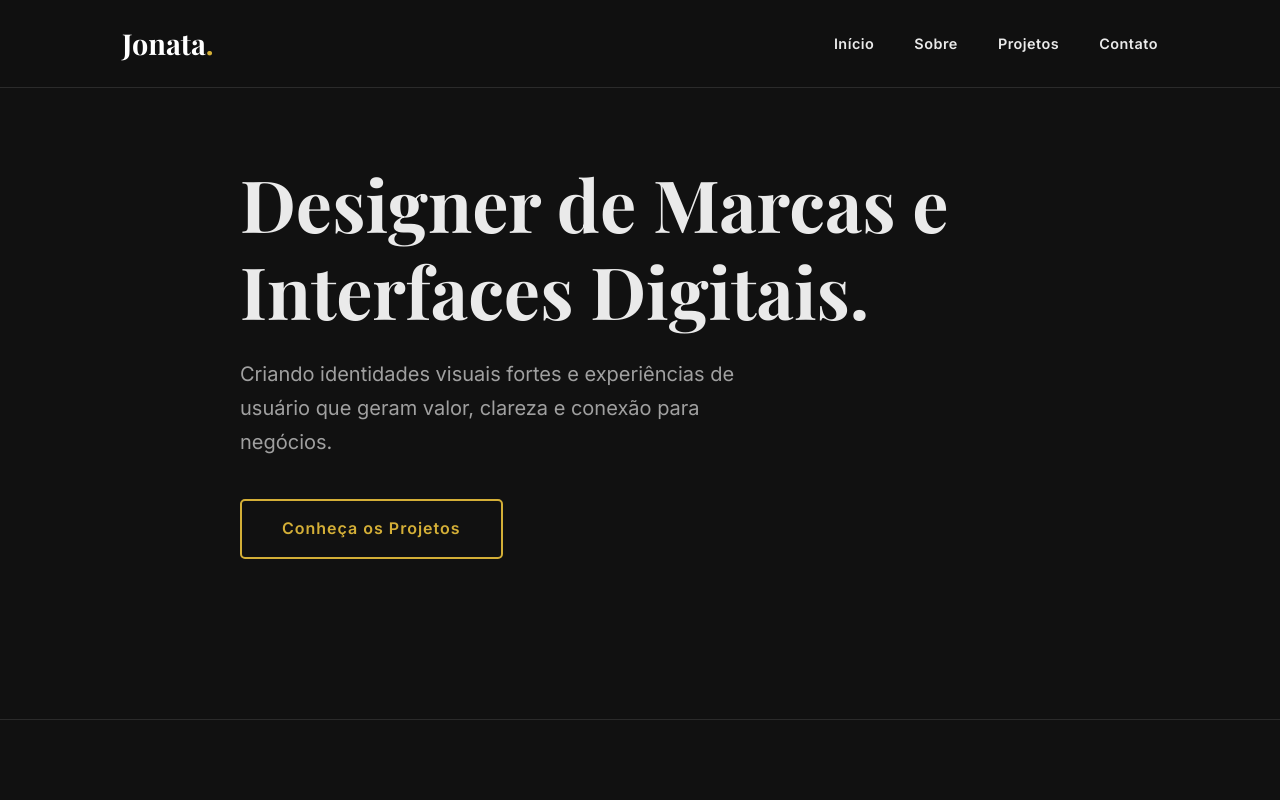
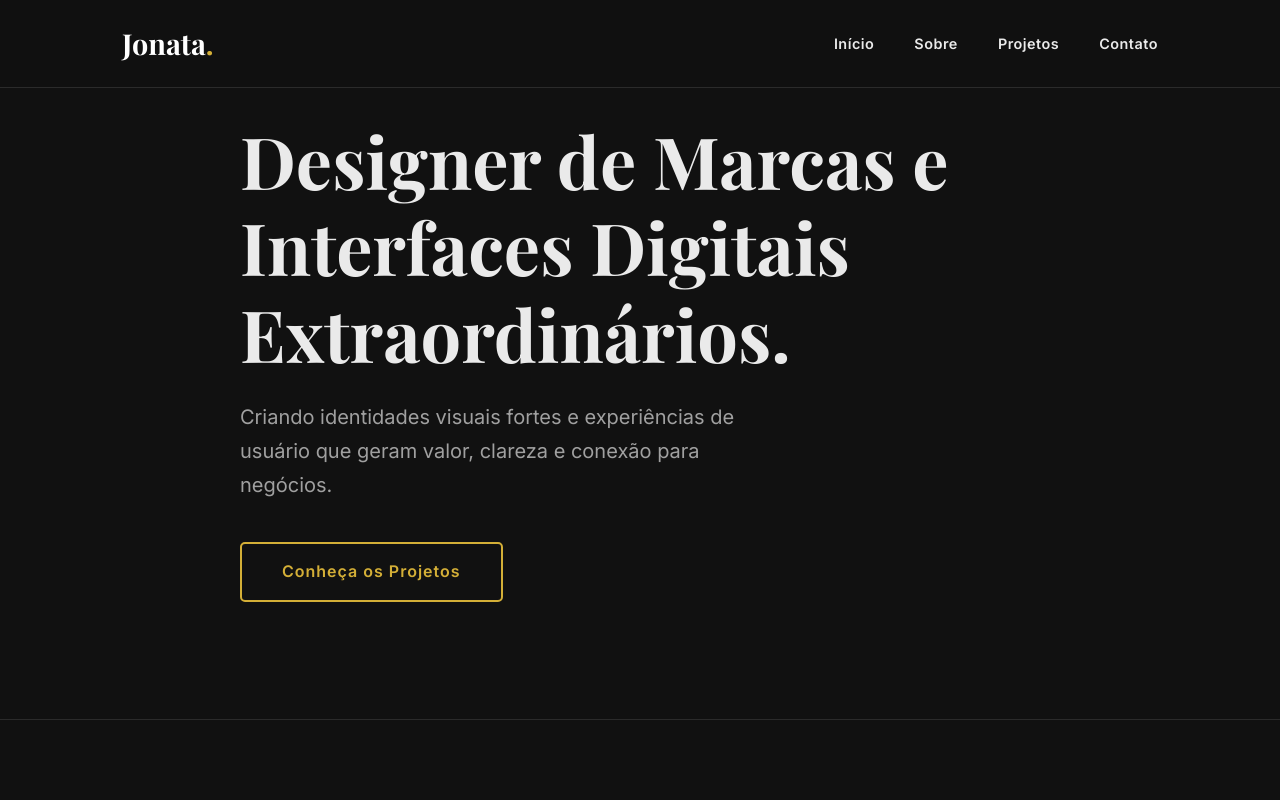
Before and after one commit to Jonata-Oliv-2008/Portf-lio-Profissional, a plain HTML site: page index.html in a window 1280 px wide. Shown: the top 800 px of the page. Drawn offline with nearby package versions, Linux system fonts and the light colour scheme.

Commit message:
Update index.html

```diff
--- a/index.html
+++ b/index.html
@@ -326,7 +326,7 @@
         <section id="hero">
             <div class="container">
                 <div class="hero-content">
-                    <h1>Designer de Marcas e Interfaces Digitais<span>.</span></h1>
+                    <h1>Designer de Marcas e Interfaces Digitais Extraordinários<span>.</span></h1>
                     <p class="subtitle">Criando identidades visuais fortes e experiências de usuário que geram valor, clareza e conexão para negócios.</p>
                     <a href="#projetos" class="btn">Conheça os Projetos</a>
                 </div>
```
